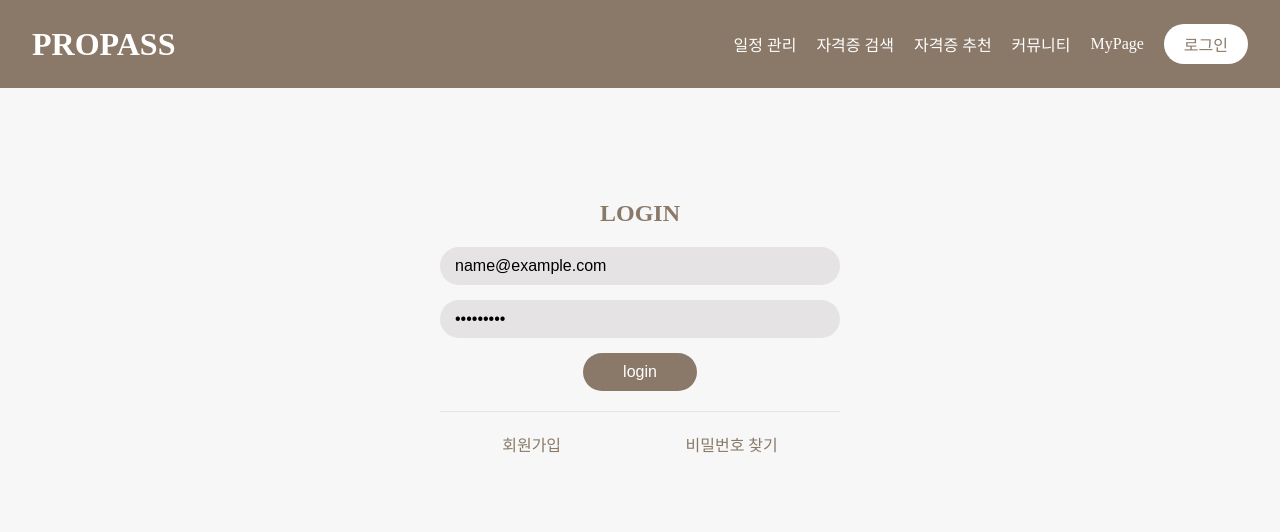
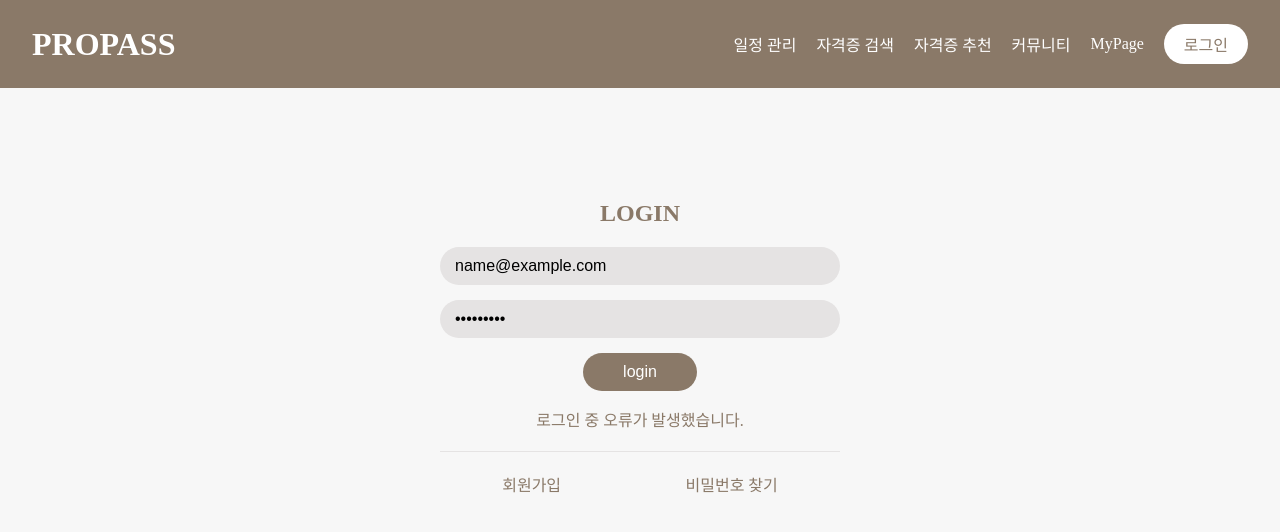
Before and after one commit to dbp-PROPASS/frontend, a React (Create React App) app: page /login in a window 1280 px wide. Both pictures are taken after typing "name@example.com", "Sample123" into the empty fields and a click on the button "login". Shown: the top 532 px of the page. Built offline with nearby package versions, Linux system fonts and the light colour scheme; no server answers.

Commit message:
feat: send login request to server and handle response

```diff
--- a/src/components/Auth/Login.jsx
+++ b/src/components/Auth/Login.jsx
@@ -18,6 +18,7 @@ const Login = () => {
   const [email, setEmail] = useState("");
   const [password, setPassword] = useState("");
   const [cookies, setCookie] = useCookies(["rememberEmail"]);
+  const [message, setMessage] = useState("");
 
   useEffect(() => {
     if (cookies.rememberEmail !== undefined) {
@@ -35,15 +36,15 @@ const Login = () => {
     );
 
       if (response.data.success) {
-        alert("로그인 성공!");
+        alert(`${response.data.message}`);
         setCookie("rememberEmail", email, { path: '/', expires: new Date(Date.now() + 604800000) });
-        navigate("/");
+        navigate("/")
       } else {
-        alert("로그인 실패: " + response.data.message);
+        setMessage(response.data.message);
       }
     } catch (error) {
       console.error("네트워크 오류 발생:", error);
-      alert("로그인 중 오류가 발생했습니다.");
+      setMessage("로그인 중 오류가 발생했습니다.");
     }
   };
 
@@ -73,6 +74,7 @@ const Login = () => {
           <button type="submit" onClick={handleLogin}>login</button>
         </div>
       </form>
+      {message && <p className="loginMessage">{message}</p>}
       <hr />
       <div className="nav-at-login">
         <div className="nav-signup" onClick={handleClickforSignup}>회원가입</div>
```
